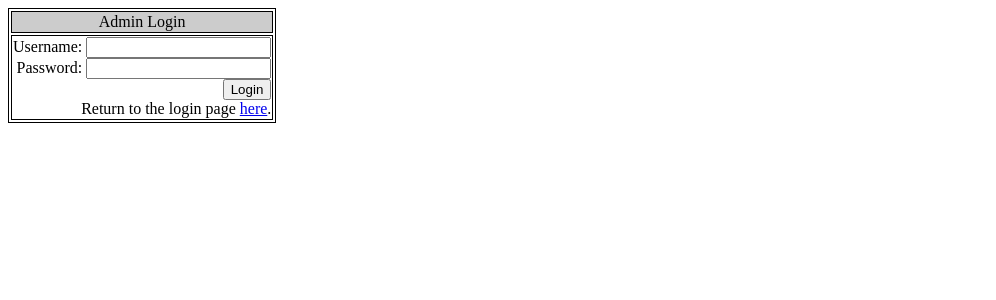
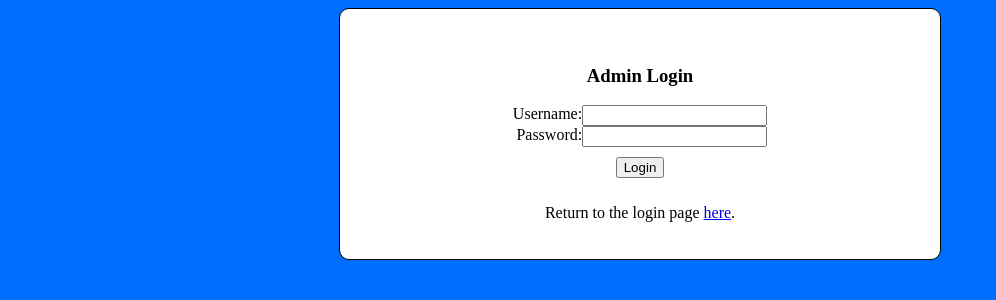
Before and after one commit to DeanWilson169/CSG2431_interactive_web_development, a PHP site: page /Login/AdminLogin.php in a window 1280 px wide. Shown: the top 300 px of the page, without its empty margins (0-996 px from the left). Run offline with PHP 8.4, Linux system fonts and the light colour scheme.

Commit message:
finished the assignment

```diff
--- a/Login/AdminLogin.php
+++ b/Login/AdminLogin.php
@@ -2,6 +2,7 @@
 <!DOCTYPE html>
 <html>
 <head>
+	<link rel="stylesheet" href=".././style.css">
 	<title>Admin Login page</title>
 	<script>
 		function validateAdminLogIn()
@@ -28,17 +29,24 @@
 	</script>
 </head>
 
-<body>
+<body class="body">
+	<div class="ContentBox">
 <form name="ALogin" method="post" onsubmit="return validateAdminLogIn();">
-<table style="border: 1px solid black">
-<tr style="background-color: #cccccc; border: 1px solid black">
-	<td style="text-align: center; border: 1px solid black">Admin Login</td>
-</tr>
-<tr style="border: 1px solid black">
-	<td style="border: 1px solid black; text-align: right;">
-		Username: <input name="username" type="text" maxlength="15" /></br>
-		Password: <input name="password" type="password" /></br>
-		<input type="submit" name="AdminlogIn" value="Login"  /></br>
+<div class="box">
+<h3>Admin Login</h3>
+		<div class="AdminLoginForm">
+			<div style="min-width: 250px; ">
+				<div style="display: flex; justify-content: flex-end;">
+					<div>Username: </div>
+						<div><input name="username" type="text" maxlength="15" /></div>
+					</div>
+					<div style="display: flex; justify-content: flex-end;">
+						<div>Password: </div>
+						<div><input name="password" type="password" /></div>
+					</div>
+				</div>
+				<input style=" margin: 10px 0px 8px 0px" type="submit" name="AdminlogIn" value="Login"  /></br>
+			</div>
 		<?php
 			// if the "username" session variable is set and not empty, redirect to the menu page
 			if (isset($_SESSION['username']) && $_SESSION['username'] != '' )
@@ -75,10 +83,12 @@
 				}
 			}
 		?>
-		Return to the login page <a href="Login.php">here</a>.
-	</td>
-</tr>
+			<div style="text-align:center;">
+			Return to the login page <a href="Login.php">here</a>.
+			</div>
+		<div>
 </table>
 </form>
+</div>
 </body>
 </html>
--- a/style.css
+++ b/style.css
@@ -1,5 +1,101 @@
 .navbar {
     display: flex;
     align-items: flex-start;
+    justify-content: left;
+    flex-direction: column;
+    text-align: left;
+}
+
+.body {
+    display: flex;
+    align-items: center;
+    justify-content: center;
+    width: auto;
+    background-color: rgb(0, 110, 255);
     flex-direction: column;
 }
+
+.PageTable {
+    display: flex;
+}
+
+.ContentBox {
+    display: flex;
+    align-items: center;
+    justify-content: center;
+    width: 600px;
+    background-color: #ffffff;
+    border-radius: 10px;
+    border-style: solid;
+    border-width: 1px;
+    border-color: #000;
+    flex-direction: column;
+}
+
+.AttendeeBox {
+    display: flex;
+    align-items: center;
+    justify-content: center;
+    width: 700px;
+    background-color: #ffffff;
+    border-radius: 10px;
+    border-style: solid;
+    border-width: 1px;
+    border-color: #000;
+    flex-direction: column;
+}
+
+h3 {
+
+    text-align: center;
+}
+
+.WebpageTitle {
+    color: black;
+    display: flex;
+    text-align: center;
+}
+
+.bandsTable {
+    text-align: center;
+    min-width: 250px;
+}
+
+.concertTable {
+    text-align: center;
+    min-width: 250px;
+}
+.BookingTable{
+    min-width: 700px;
+}
+
+.registerForm {
+    width: 500px;
+    display: flex;
+    justify-content: center;
+}
+
+.bandName {
+    text-align: left;
+}
+
+.center {
+    display: flex;
+    justify-content: center;
+}
+
+.box {
+    height: 250px;
+    display: flex;
+    flex-direction: column;
+    justify-content: center;
+    align-items: center;
+}
+
+.AdminLoginForm {
+    display: flex;
+    flex-direction: column;
+    justify-content: center;
+    align-items: center;
+    width: 500px;
+}
```
Also changed, not shown: Admin/Band/bands.php (+29 -16 lines), Admin/Concert/concerts.php (+43 -39 lines), Admin/Venue/venues.php (+18 -8 lines), Admin/navbar.php (+3 -5 lines), Attendee/Booking/Bookings.php (+17 -5 lines), Attendee/Booking/CancelBooking.php (+10 -1 lines), Attendee/Booking/CreateBooking.php (+17 -3 lines), Attendee/Register/CreateUser.php (+10 -2 lines), Attendee/Register/Register.php (+17 -16 lines), Login/AdminCheck.php (deleted, +0 -12 lines), Login/AttendeeCheck.php (deleted, +0 -12 lines), Login/Login.php (+6 -3 lines), readme.txt (added), 1 other file.
